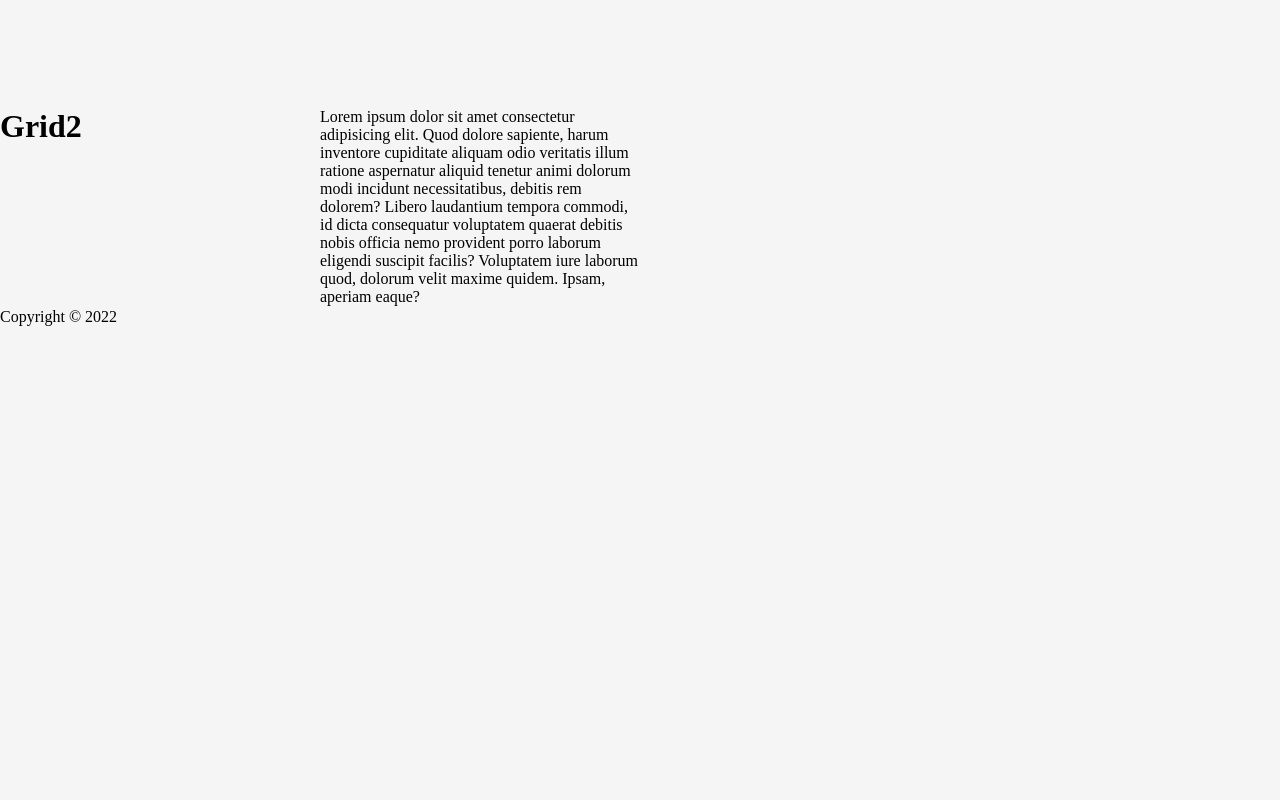
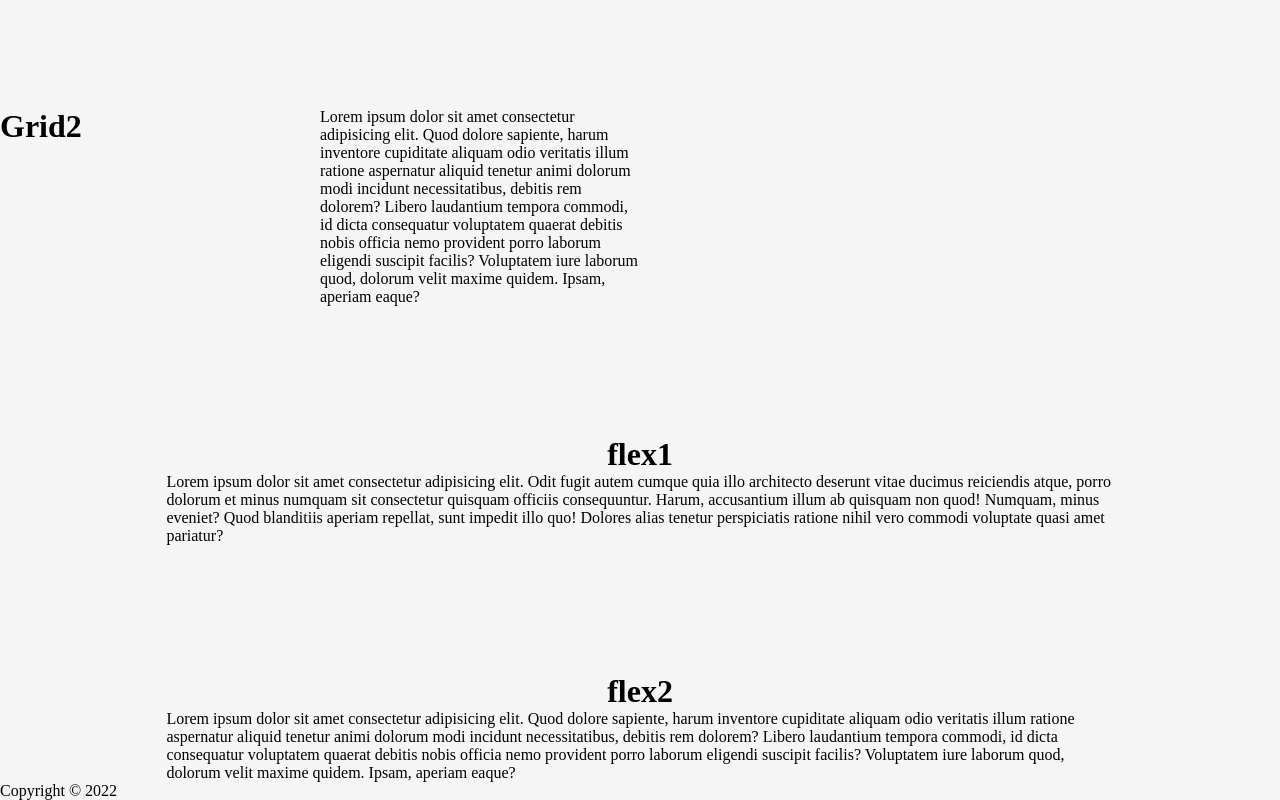
Before and after one commit to Z3R0N1NJ4/Revision, a plain HTML site: page index.html in a window 1280 px wide. Shown: the part 1997-2797 px from the top of the page. Before the commit the page ends 2323 px from the top, so only its background shows below. Drawn offline with Linux system fonts and the light colour scheme.

Commit message:
Add files via upload

```diff
--- a/index.html
+++ b/index.html
@@ -5,6 +5,10 @@
     <meta http-equiv="X-UA-Compatible" content="IE=edge">
     <meta name="viewport" content="width=device-width, initial-scale=1.0">
     <link rel="stylesheet" href="./styles/style.css">
+
+    <!-- CSS only -->
+<!-- <link href="https://cdn.jsdelivr.net/npm/bootstrap@5.2.2/dist/css/bootstrap.min.css" rel="stylesheet" integrity="sha384-Zenh87qX5JnK2Jl0vWa8Ck2rdkQ2Bzep5IDxbcnCeuOxjzrPF/et3URy9Bv1WTRi" crossorigin="anonymous"> -->
+
     <title>Document</title>
 </head>
 <body>
@@ -91,9 +95,25 @@
         Libero laudantium tempora commodi, id dicta consequatur voluptatem quaerat debitis nobis officia nemo provident porro laborum eligendi suscipit facilis? Voluptatem iure laborum quod, dolorum velit maxime quidem. Ipsam, aperiam eaque?</p>
       </div>
 
+      <div class="flex">
+        <h1>flex1</h1>
+        <p>Lorem ipsum dolor sit amet consectetur adipisicing elit. Odit fugit autem cumque quia illo architecto deserunt vitae ducimus reiciendis atque, porro dolorum et minus numquam sit consectetur quisquam officiis consequuntur.
+        Harum, accusantium illum ab quisquam non quod! Numquam, minus eveniet? Quod blanditiis aperiam repellat, sunt impedit illo quo! Dolores alias tenetur perspiciatis ratione nihil vero commodi voluptate quasi amet pariatur?</p>
+      </div>
+
+      <div class="flex">
+        <h1>flex2</h1>
+        <p>Lorem ipsum dolor sit amet consectetur adipisicing elit. Quod dolore sapiente, harum inventore cupiditate aliquam odio veritatis illum ratione aspernatur aliquid tenetur animi dolorum modi incidunt necessitatibus, debitis rem dolorem?
+        Libero laudantium tempora commodi, id dicta consequatur voluptatem quaerat debitis nobis officia nemo provident porro laborum eligendi suscipit facilis? Voluptatem iure laborum quod, dolorum velit maxime quidem. Ipsam, aperiam eaque?</p>
+      </div>
+
 </body>
 <footer>
     <p>Copyright &copy; 2022</p>
 
 </footer>
+
+<!-- JavaScript Bundle with Popper -->
+<!-- <script src="https://cdn.jsdelivr.net/npm/bootstrap@5.2.2/dist/js/bootstrap.bundle.min.js" integrity="sha384-OERcA2EqjJCMA+/3y+gxIOqMEjwtxJY7qPCqsdltbNJuaOe923+mo//f6V8Qbsw3" crossorigin="anonymous"></script> -->
+
 </html>
```
